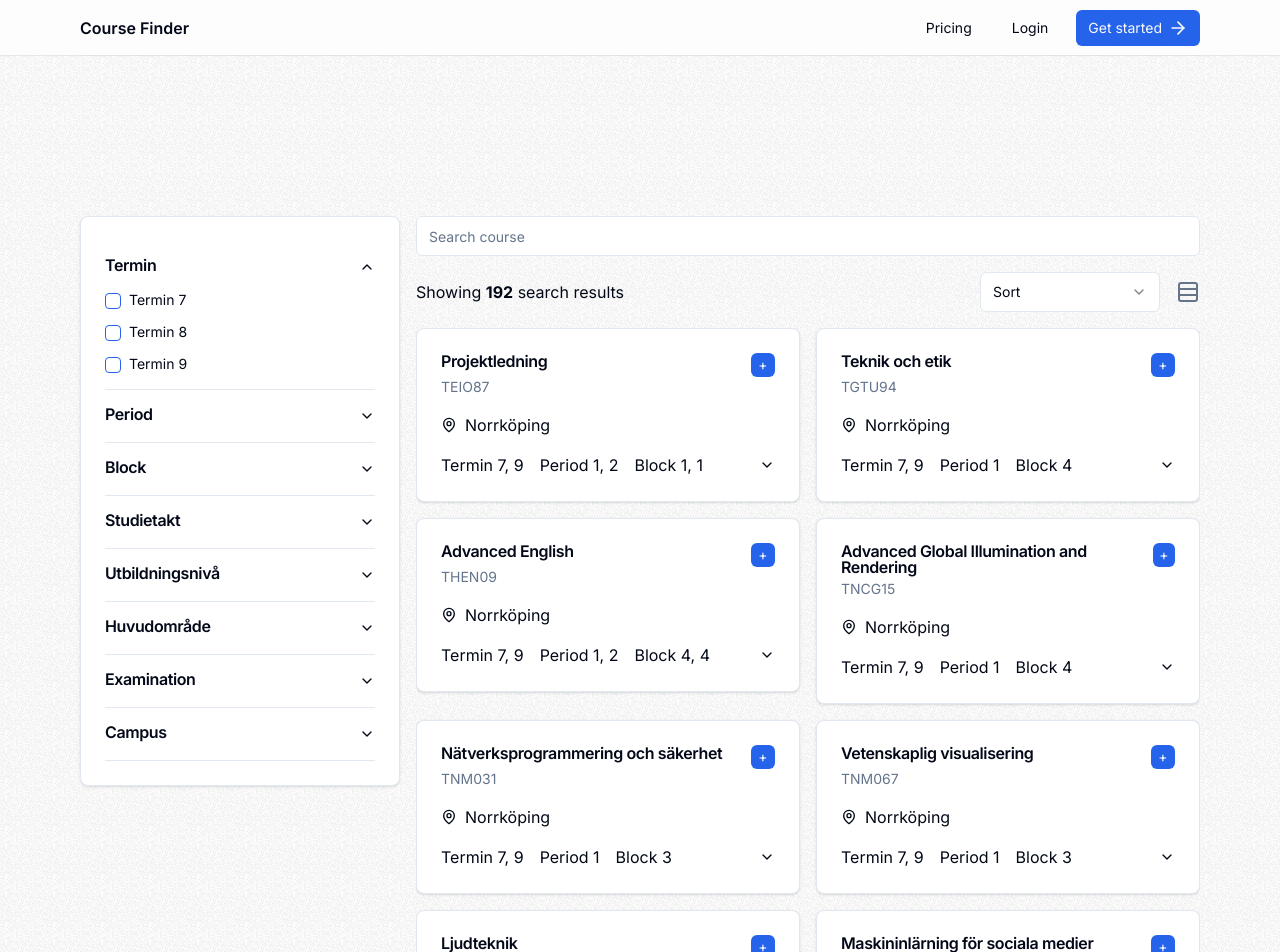
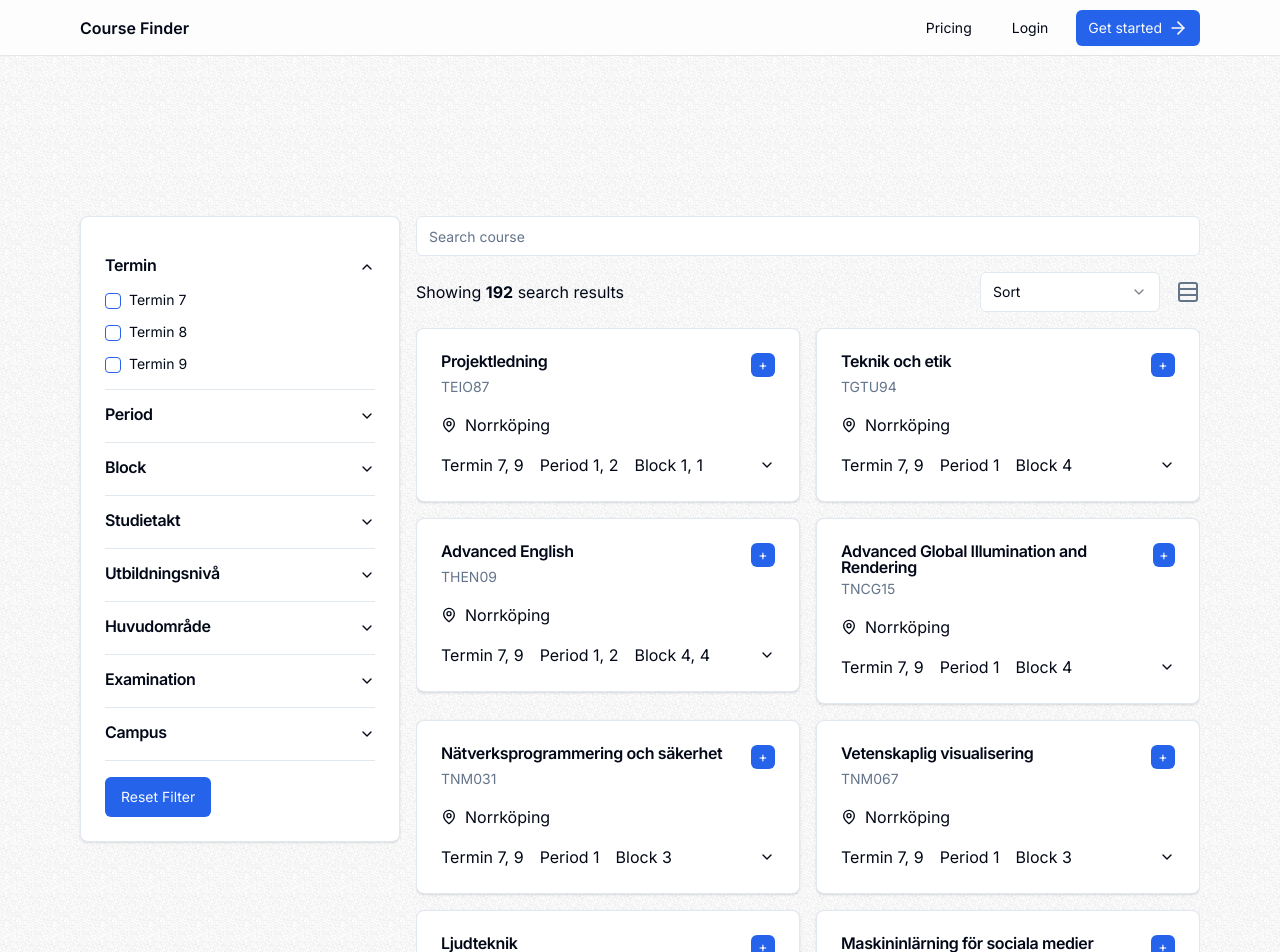
Before and after one commit to filipbagen/course-finder, a React (Vite) app: page /dashboard in a window 1280 px wide. Shown: the top 952 px of the page. Built offline with nearby package versions, Linux system fonts and the light colour scheme.

Commit message:
Add reset functionality to filters

```diff
--- a/src/hooks/useFilters.ts
+++ b/src/hooks/useFilters.ts
@@ -40,5 +40,10 @@ export function useFilters(initialFilters: SelectedFilters) {
     []
   );
 
-  return { selectedFilters, checkedStatus, handleFilterChange };
+  const resetFilters = () => {
+    setSelectedFilters(initialFilters);
+    setCheckedStatus({});
+  };
+
+  return { selectedFilters, checkedStatus, handleFilterChange, resetFilters };
 }
--- a/src/pages/Home/Dashboard.tsx
+++ b/src/pages/Home/Dashboard.tsx
@@ -71,7 +71,7 @@ const Dashboard = () => {
     examination: [],
   };
 
-  const { selectedFilters, checkedStatus, handleFilterChange } =
+  const { selectedFilters, checkedStatus, handleFilterChange, resetFilters } =
     useFilters(initialFilters);
 
   const [searchTerm, setSearchTerm] = useState('');
@@ -108,14 +108,17 @@ const Dashboard = () => {
   }, [sortedCourses]);
 
   const IconComponent = view === VIEW_LIST ? LayoutGrid : Rows3;
-  const colorClass =
-    view === VIEW_LIST ? 'text-primary' : 'text-muted-foreground';
+
+  const resetSelectedFilters = () => {
+    resetFilters();
+  };
 
   return (
     <div className="mt-28 sm:mt-40 flex gap-4">
       <Filter
         handleFilterChange={handleFilterChange}
         checkedStatus={checkedStatus}
+        resetSelectedFilters={resetSelectedFilters}
       />
 
       <div className="flex flex-col gap-4 w-full">
--- a/src/pages/Home/Filter.tsx
+++ b/src/pages/Home/Filter.tsx
@@ -17,6 +17,7 @@ import {
   AccordionTrigger,
 } from '@/components/ui/accordion';
 import { Checkbox } from '@/components/ui/checkbox';
+import { Button } from '@/components/ui/button';
 
 // data
 import courses from '../../data/courses';
@@ -38,6 +39,7 @@ interface FilterProps {
     value: number | string
   ) => (checked: boolean) => void;
   checkedStatus: Record<string, Record<string | number, boolean>>;
+  resetSelectedFilters: () => void;
 }
 
 // CheckboxItem component
@@ -66,6 +68,7 @@ const CheckboxItem = ({
 const Filter: React.FC<FilterProps> = ({
   handleFilterChange,
   checkedStatus,
+  resetSelectedFilters,
 }: FilterProps) => {
   const [uniqueFields, setUniqueFields] = useState<string[]>([]);
 
@@ -139,6 +142,24 @@ const Filter: React.FC<FilterProps> = ({
     // Add more items here...
   ];
 
+  const isAnyCheckboxChecked = (filterType: keyof SelectedFilters) => {
+    return Object.values(checkedStatus[filterType] || {}).some(Boolean);
+  };
+
+  const resetFilters = () => {
+    // Iterate over each filter type
+    for (const filterType in checkedStatus) {
+      // Iterate over each value in the current filter type
+      for (const value in checkedStatus[filterType]) {
+        // Uncheck the current checkbox
+        handleFilterChange(filterType as keyof SelectedFilters, value)(false);
+      }
+    }
+
+    // Reset the selected filters
+    resetSelectedFilters(); // Update this line
+  };
+
   return (
     <Card
       className="sticky inset-x-0 top-16 overflow-y-auto h-full"
@@ -150,7 +171,14 @@ const Filter: React.FC<FilterProps> = ({
           <AccordionItem value={item.value} key={item.value}>
             <AccordionTrigger>
               <CardHeader>
-                <CardTitle>{item.title}</CardTitle>
+                <div className="flex items-center">
+                  <CardTitle>{item.title}</CardTitle>
+                  {isAnyCheckboxChecked(
+                    item.filterType as keyof SelectedFilters
+                  ) && (
+                    <span className="ml-4 h-2 w-2 rounded-full bg-primary"></span>
+                  )}
+                </div>
               </CardHeader>
             </AccordionTrigger>
             <AccordionContent>
@@ -178,6 +206,9 @@ const Filter: React.FC<FilterProps> = ({
           </AccordionItem>
         ))}
       </Accordion>
+      <CardFooter>
+        <Button onClick={resetFilters}>Reset Filter</Button>
+      </CardFooter>
     </Card>
   );
 };
```
